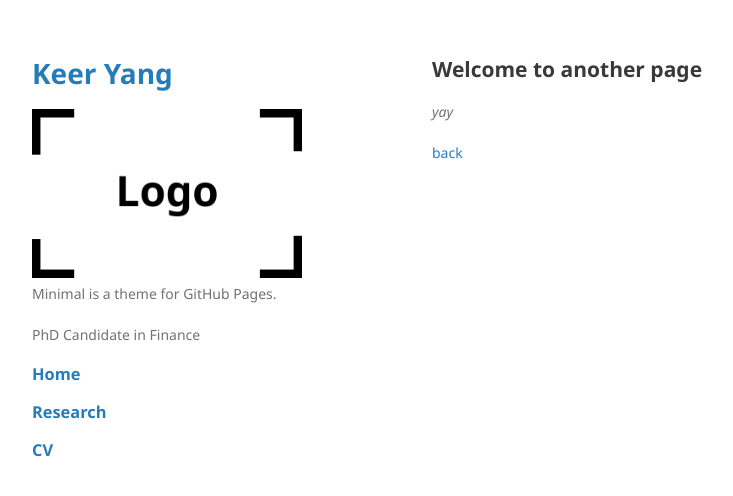
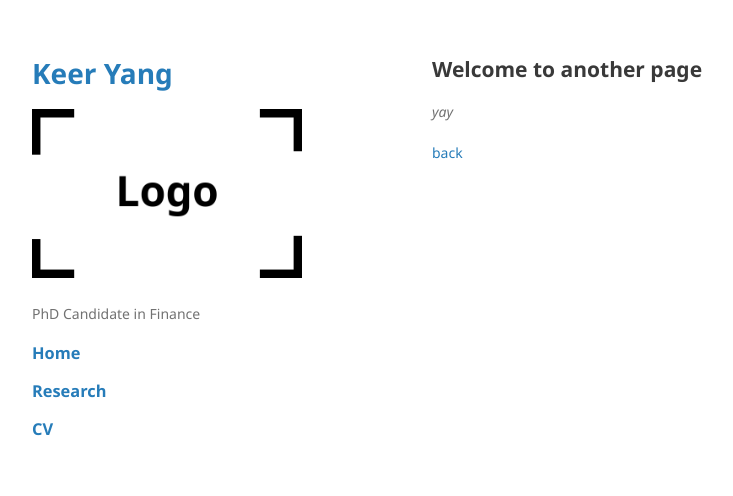
Before and after one commit to keeryang/keeryang.github.io, a Jekyll site: the page built from another-page.md, in a window 1280 px wide. Shown: the top 496 px of the page, without its empty margins (58-791 px from the left). Built offline with Jekyll 4.4.1, drawn with Linux system fonts in a browser that asks for light colours; the repository's description, which GitHub fills in, is left out; our own code applies the rules of GitHub Pages for plain Markdown files.

Commit message:
Update _config.yml

```diff
--- a/_config.yml
+++ b/_config.yml
@@ -1,6 +1,5 @@
 title: Keer Yang
 logo: /assets/img/logo.png
-description: Minimal is a theme for GitHub Pages.
-show_downloads: true
+description:
 google_analytics:
 theme: jekyll-theme-minimal
```
